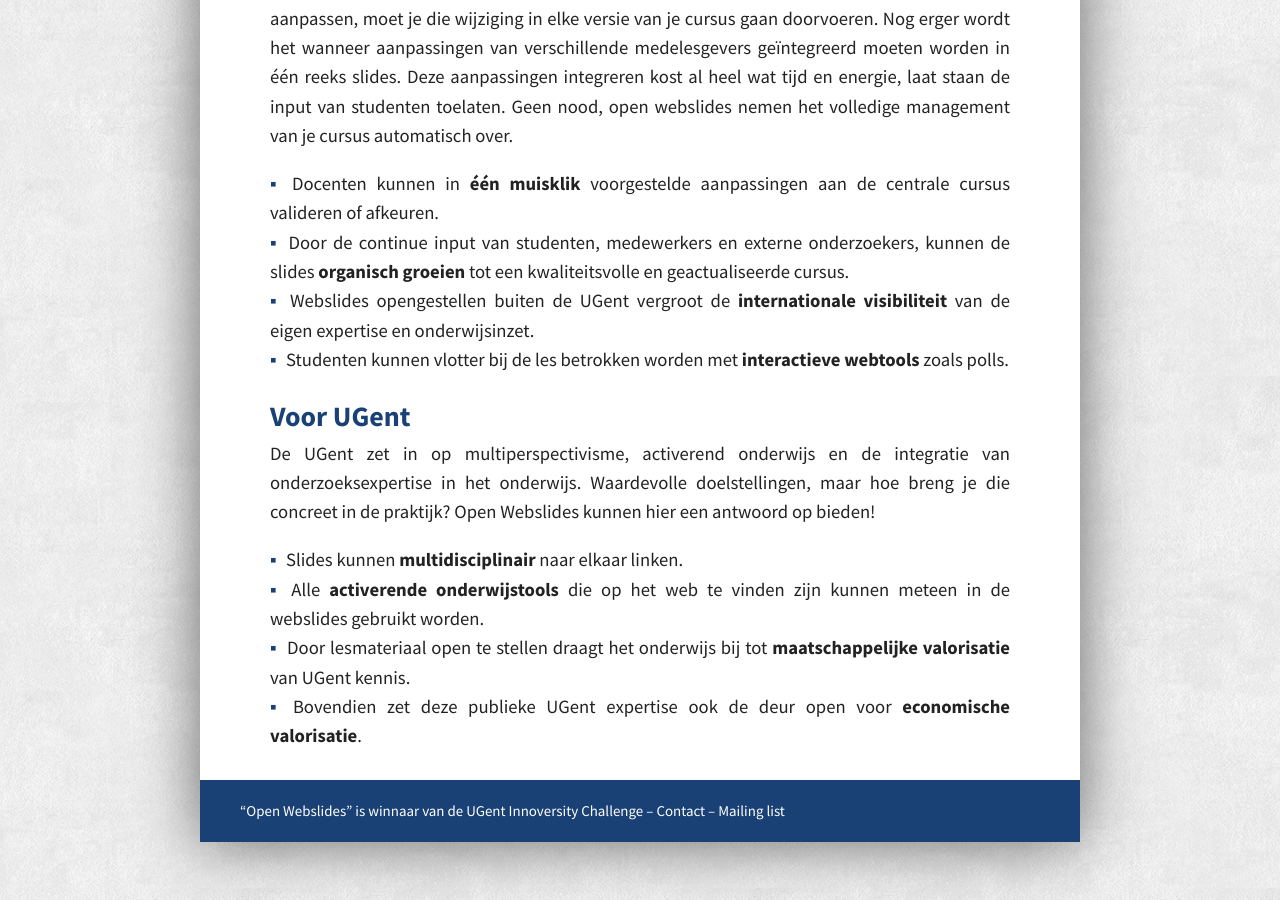
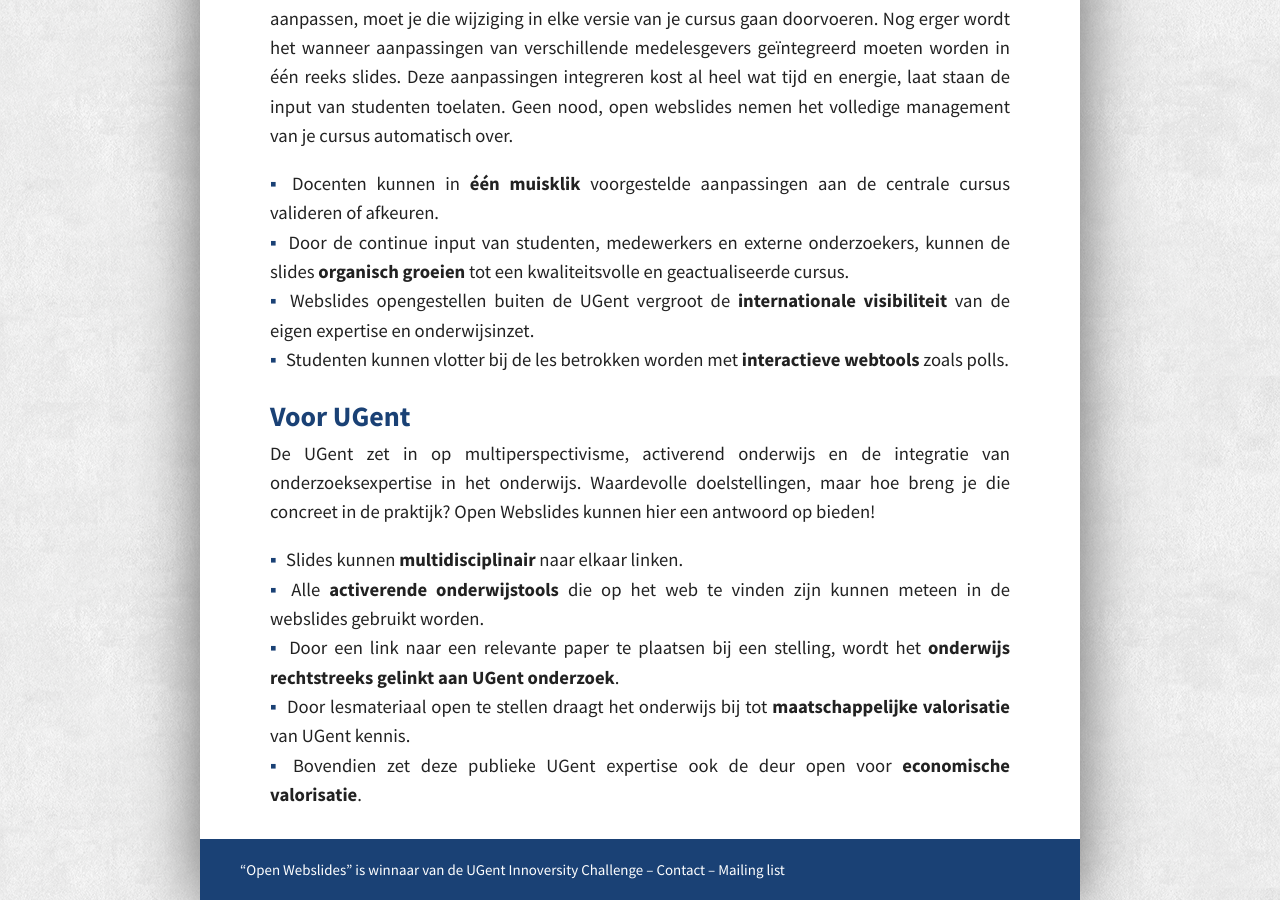
Before and after one commit to OpenWebslides/openwebslides.github.io-old, a Jekyll site: the page built from waarom_voordelen.md, in a window 1280 px wide and 900 px high, scrolled down 648 px. Built offline with Jekyll 4.4.1, drawn with Linux system fonts in a browser that asks for light colours.

Commit message:
update benefits with evidence based education

```diff
--- a/waarom_voordelen.md
+++ b/waarom_voordelen.md
@@ -43,5 +43,6 @@
 
 * Slides kunnen **multidisciplinair** naar elkaar linken.
 * Alle **activerende onderwijstools** die op het web te vinden zijn kunnen meteen in de webslides gebruikt worden.
+* Door een link naar een relevante paper te plaatsen bij een stelling, wordt het **onderwijs rechtstreeks gelinkt aan UGent onderzoek**.
 * Door lesmateriaal open te stellen draagt het onderwijs bij tot **maatschappelijke valorisatie** van UGent kennis.
 * Bovendien zet deze publieke UGent expertise ook de deur open voor **economische valorisatie**.
```
